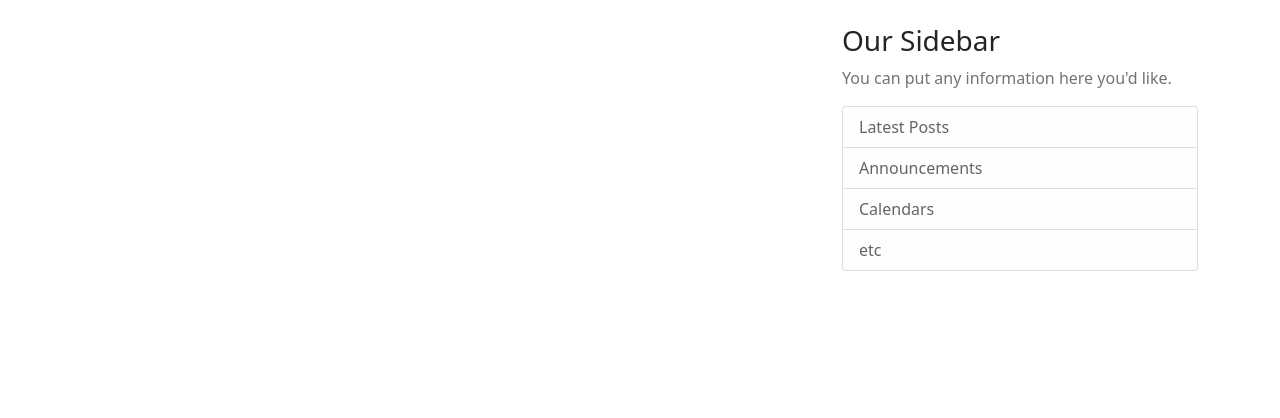
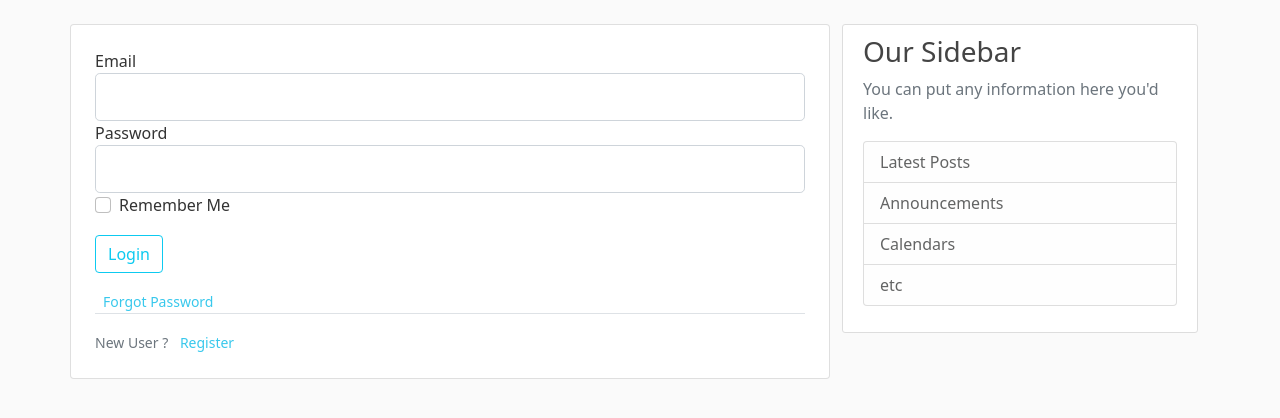
Before and after one commit to theamanshakya/flask_learning, a Flask app: page /login in a window 1280 px wide. Shown: the part 56-474 px from the top of the page. Run offline with Flask 2, Linux system fonts and the light colour scheme.

Commit message:
Created Model with Flask_SQLAlchemy and Also Created Database Structure

```diff
--- a/flask_tut.py
+++ b/flask_tut.py
@@ -1,7 +1,36 @@
+from datetime import datetime
 from flask import Flask,render_template,url_for,flash,redirect
+from flask_sqlalchemy import SQLAlchemy
+
 from forms import RegistrationForm, LoginForm
 app = Flask(__name__)
 app.config['SECRET_KEY'] = '8c59cb69fb8e98bcaecafed563c3aec3'
+app.config['SQLALCHEMY_DATABASE_URI'] = 'sqlite:///site.db'
+db = SQLAlchemy(app)
+
+class User(db.Model):
+    id = db.Column(db.Integer,primary_key=True)
+    username = db.Column(db.String(30),unique=True,nullable=False)
+    email = db.Column(db.String(120),unique=True,nullable=False)
+    image_file = db.Column(db.String(20),nullable=True,default='default.jpg')
+    password = db.Column(db.String(60),nullable=True)
+    posts = db.relationship('Post', backref='author', lazy=True)
+    def __repr__(self):
+        return f"Users('{self.username}','{self.email}','{self.image_file}','{self.password}')"
+
+
+class Post(db.Model):
+    id = db.Column(db.Integer, primary_key=True)
+    title = db.Column(db.String(100), nullable=False)
+    date_posted = db.Column(db.DateTime, nullable=False, default=datetime.utcnow)
+    content = db.Column(db.Text, nullable=False)
+    user_id = db.Column(db.Integer, db.ForeignKey('user.id'), nullable=False)
+
+    def __repr__(self):
+        return f"Post('{self.title}', '{self.date_posted}')"
+
+
+
 
 posts = [
     {
@@ -46,7 +75,15 @@
         return redirect(url_for('hello'))
     return render_template('register.html',title='Register Page',form=form)
 
-@app.route('/login')
+@app.route('/login', methods = ['GET','POST'])
 def login():
     form = LoginForm()
+    if form.validate_on_submit():
+        if form.email.data == 'admin@email.com' and form.password.data == 'admin':
+            flash(f'Login Success for {form.email.data}...','success')
+            return redirect(url_for('hello'))
+        else:
+            flash(f'Failed to Login. Kindly check Email and Password','danger')
+
+
     return render_template('login.html',title='Login Page',form=form)
--- a/static/main.css
+++ b/static/main.css
@@ -1,9 +1,11 @@
 body {
     background: #fafafa;
     color: #333333;
-    margin-top: 5rem;
   }
-
+  a {
+    text-decoration: none;
+    color: rgb(56, 200, 236);
+  }
   h1, h2, h3, h4, h5, h6 {
     color: #444444;
   }
--- a/templates/layout.html
+++ b/templates/layout.html
@@ -7,7 +7,7 @@
 
     <!-- Bootstrap CSS -->
     <link href="https://cdn.jsdelivr.net/npm/bootstrap@5.0.0-beta1/dist/css/bootstrap.min.css" rel="stylesheet" integrity="sha384-giJF6kkoqNQ00vy+HMDP7azOuL0xtbfIcaT9wjKHr8RbDVddVHyTfAAsrekwKmP1" crossorigin="anonymous">
-
+    <link rel="stylesheet" href="{{ url_for('static',filename='main.css') }}">
     {% if title %}
       <title>Flask Tutorial - {{ title }}</title>
     {% else %}
--- a/templates/login.html
+++ b/templates/login.html
@@ -2,4 +2,61 @@
 
 {% block content %}
 
+    <div class="row">
+        <div class="card p-4">
+            <form action="" method="post">
+                {{ form.hidden_tag() }}
+
+                <div class="form-group">
+                    {{ form.email.label(class="form-control-label") }}
+                    {% if form.email.errors %}
+                        {{ form.email(class="form-control form-control-lg is-invalid") }}
+                        <div class="invalid-feedback">
+                            {% for error in form.email.errors %}
+                                <span> {{error}} </span>
+                            {% endfor %}
+                        </div>
+
+                    {% else %}
+                        {{ form.email(class="form-control form-control-lg") }}
+
+                    {% endif %}
+                </div>
+                <div class="form-group">
+                    {{ form.password.label(class="form-control-label") }}
+                    {% if form.password.errors %}
+                        {{ form.password(class="form-control form-control-lg is-invalid") }}
+                        <div class="invalid-feedback">
+                            {% for error in form.password.errors %}
+                                <span> {{error}} </span>
+                            {% endfor %}
+                        </div>
+
+                    {% else %}
+                        {{ form.password(class="form-control form-control-lg") }}
+
+                    {% endif %}
+                </div>
+
+                <div class="form-check">
+                    {{ form.remember(class="form-check-input") }}
+                    {{ form.remember.label(class="form-check-label") }}
+                </div>
+
+                <div class="form-group">
+                    {{ form.submit(class="btn btn-outline-info my-3") }}
+                </div>
+                <small class="text-muted ms-2">
+                    <a href="#">Forgot Password</a>
+                </small>
+            </form>
+
+            <div class="border-top pt-3">
+                <small class="text-muted">
+                    New User ? <a class="ms-2" href="{{ url_for('register') }}">Register</a>
+                </small>
+            </div>
+        </div>
+    </div>
+
 {% endblock content %}
```
Also changed, not shown: site.db (added), 2 other files.
